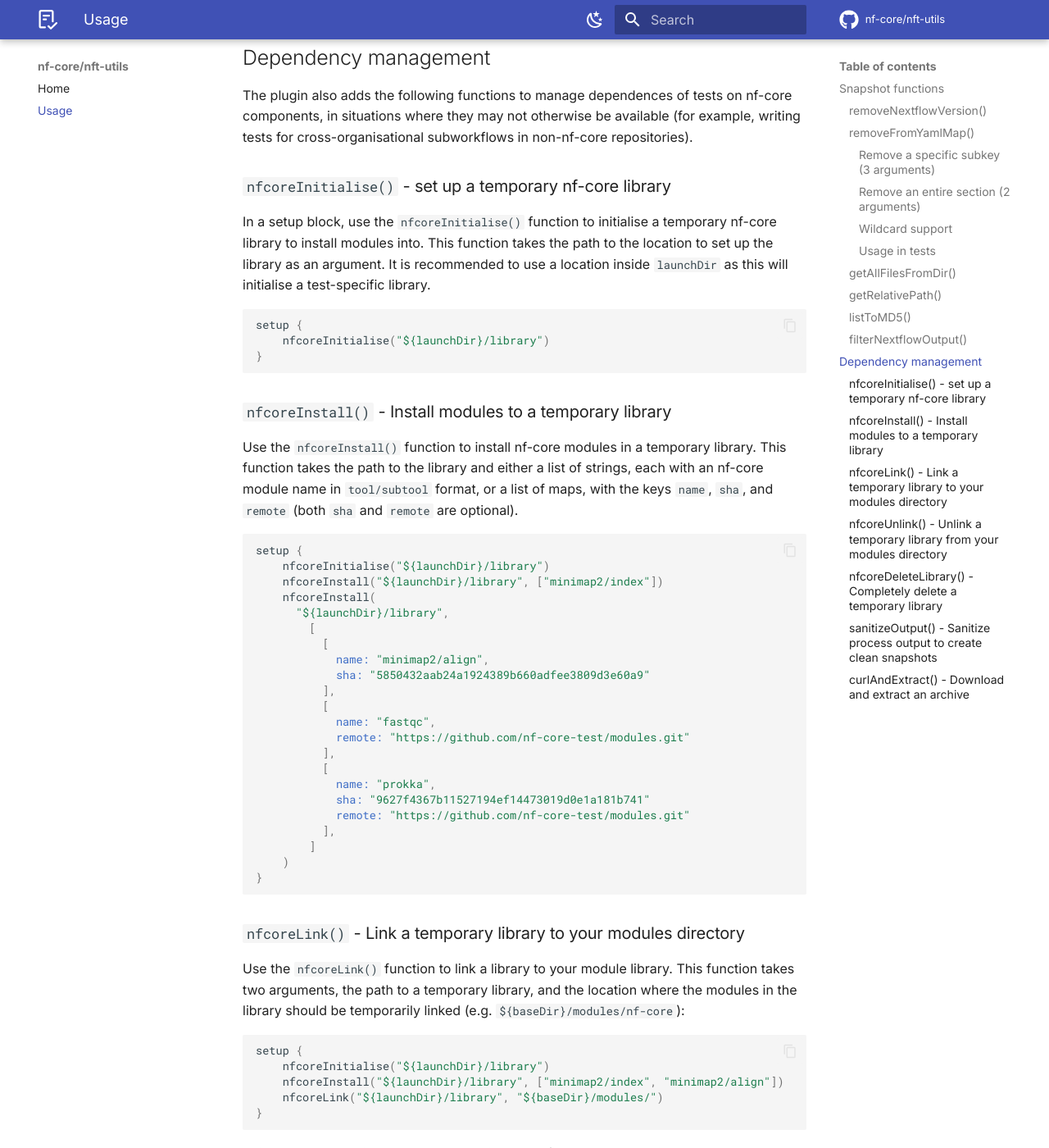
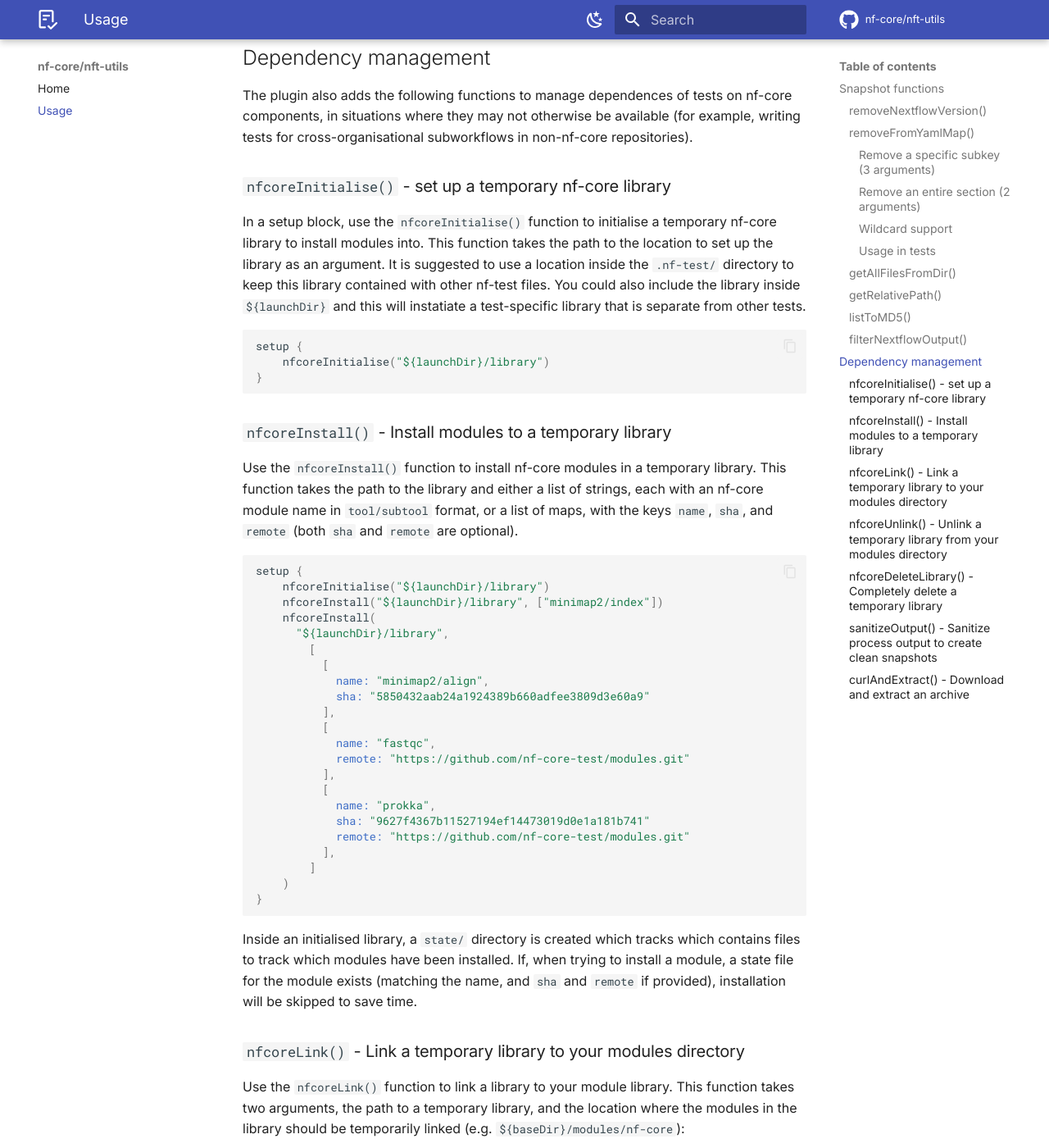
Before and after one commit to nf-core/nft-utils, an MkDocs documentation site: the page built from docs/usage.md, in a window 1280 px wide and 1400 px high, scrolled down 9619 px. Shown: the whole window at 82% size. Built offline with MkDocs 1.6.1 and Material for MkDocs 9.7.7, drawn with Linux system fonts in a browser that asks for light colours; comment, search, counter and statistics services are not loaded; the version menu is left out.

Commit message:
docs: document install caching

````diff
--- a/docs/usage.md
+++ b/docs/usage.md
@@ -413,7 +413,7 @@ The plugin also adds the following functions to manage dependences of tests on n
 
 ### `nfcoreInitialise()` - set up a temporary nf-core library
 
-In a setup block, use the `nfcoreInitialise()` function to initialise a temporary nf-core library to install modules into. This function takes the path to the location to set up the library as an argument. It is recommended to use a location inside `launchDir` as this will initialise a test-specific library.
+In a setup block, use the `nfcoreInitialise()` function to initialise a temporary nf-core library to install modules into. This function takes the path to the location to set up the library as an argument. It is suggested to use a location inside the `.nf-test/` directory to keep this library contained with other nf-test files. You could also include the library inside `${launchDir}` and this will instatiate a test-specific library that is separate from other tests.
 
 ```groovy
 setup {
@@ -449,6 +449,8 @@ setup {
     )
 }
 ```
+
+Inside an initialised library, a `state/` directory is created which tracks which contains files to track which modules have been installed. If, when trying to install a module, a state file for the module exists (matching the name, and `sha` and `remote` if provided), installation will be skipped to save time.
 
 ### `nfcoreLink()` - Link a temporary library to your modules directory
 
````
